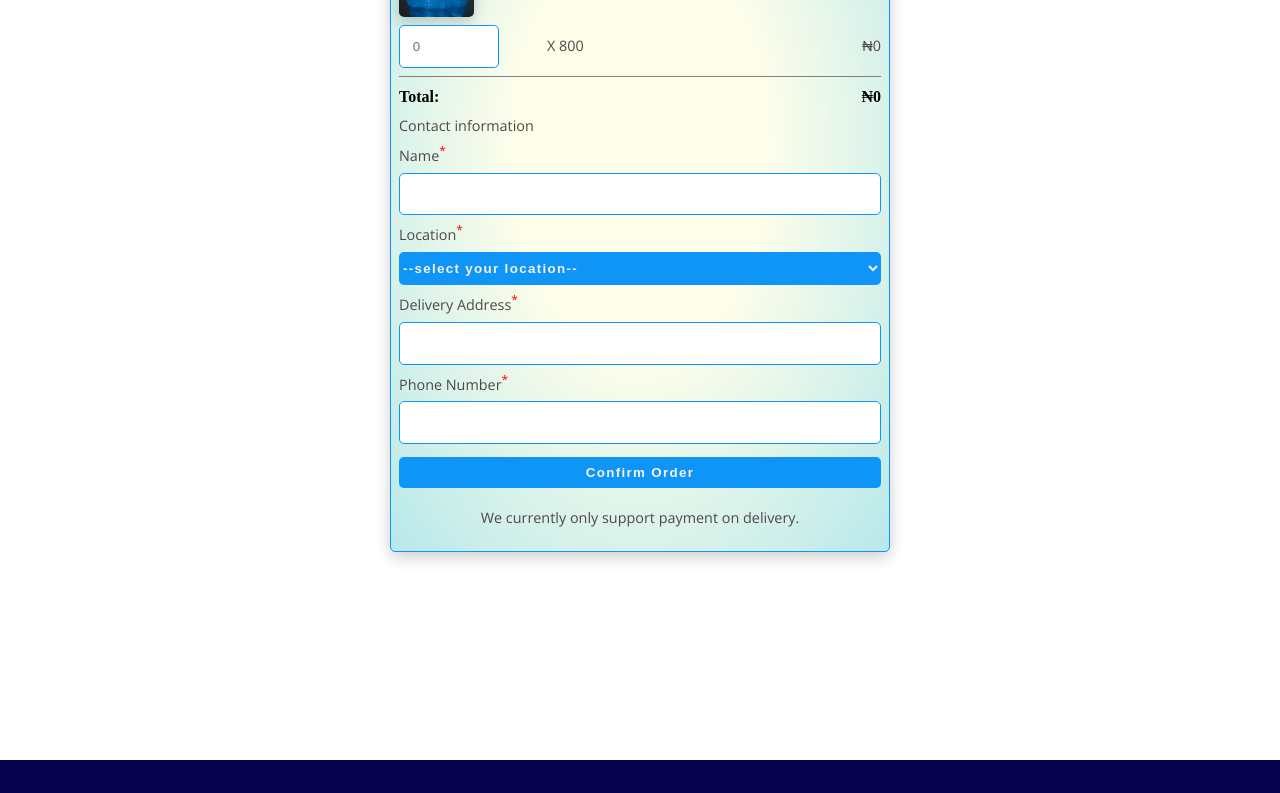
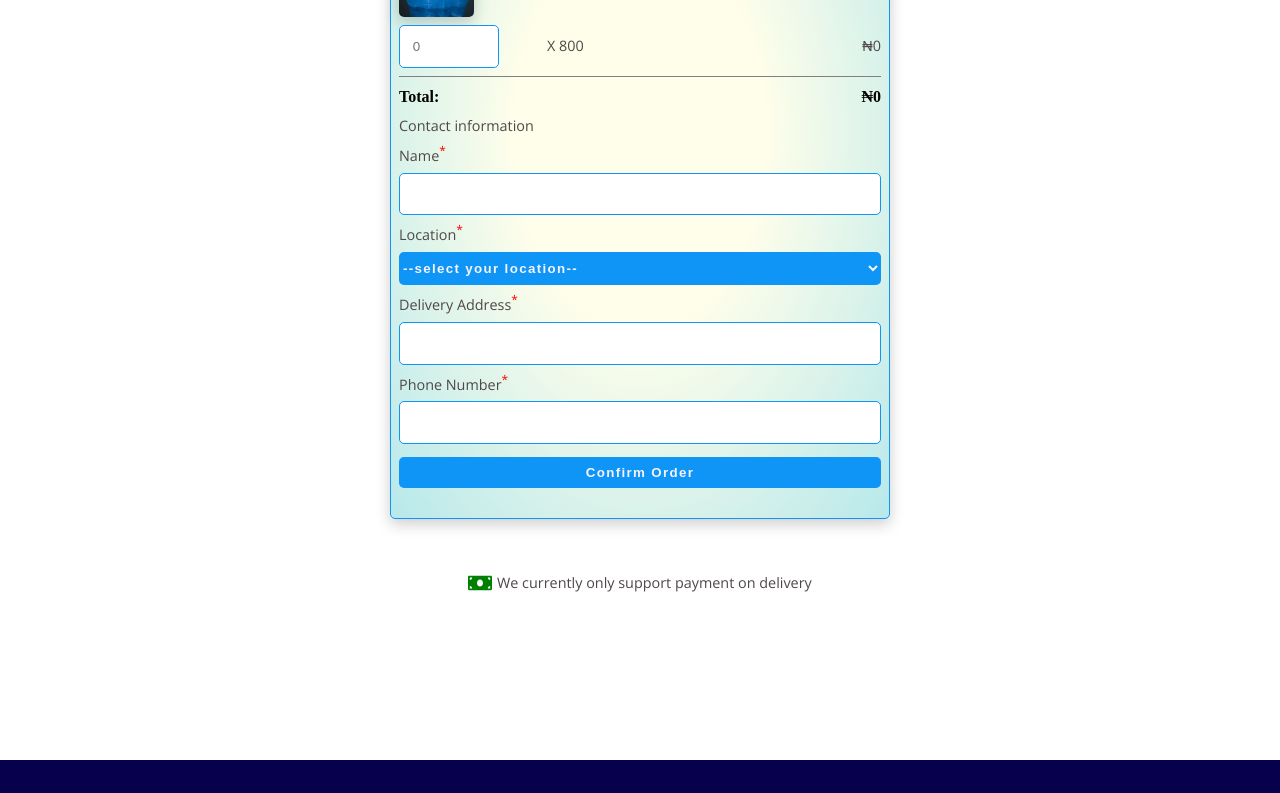
Before and after one commit to momohyusuf/suffy-water-clientSide, a React (Create React App) app: page /place-order in a window 1280 px wide. Shown: the part 376-1169 px from the top of the page. Built offline with nearby package versions, Linux system fonts and the light colour scheme; a web font is replaced by a local one; what javascript-time-ago would draw is missing.

Commit message:
new corrections made

```diff
--- a/src/components/HomePageSidebar.jsx
+++ b/src/components/HomePageSidebar.jsx
@@ -1,7 +1,7 @@
 import React from 'react';
 import { IoMdCloseCircle } from 'react-icons/io';
 import { useDispatch } from 'react-redux';
-import { useNavigate } from 'react-router-dom';
+import { NavLink, useNavigate } from 'react-router-dom';
 import { toggleSidebar } from '../features/order/orderSlice';
 
 const HomePageSidebar = () => {
@@ -23,10 +23,9 @@ const HomePageSidebar = () => {
         <p
           onClick={() => {
             dispatch(toggleSidebar(false));
-            navigate('/login');
           }}
         >
-          Log in{' '}
+          <NavLink to="/login">Log in </NavLink>
           <span
             style={{
               fontSize: '0.6rem',
@@ -39,10 +38,9 @@ const HomePageSidebar = () => {
         <p
           onClick={() => {
             dispatch(toggleSidebar(false));
-            navigate('/place-order');
           }}
         >
-          Place Order
+          <NavLink to="/place-order">Place Order</NavLink>
         </p>
       </div>
     </aside>
--- a/src/pages/place-order/PlaceOrder.jsx
+++ b/src/pages/place-order/PlaceOrder.jsx
@@ -9,6 +9,7 @@ import Alert from '../../components/Alert';
 import { useCreateOrderMutation } from '../../services/ordersApi';
 import Navbar from '../../components/navbar/Navbar';
 import HomePageSidebar from '../../components/HomePageSidebar';
+import { FaMoneyBill } from 'react-icons/fa';
 
 const PlaceOrder = () => {
   const [orderInformation, setOrderInformation] = useState({
@@ -51,6 +52,18 @@ const PlaceOrder = () => {
   // submit orderInformation to data base
 
   const handleSubmit = async () => {
+    if (
+      orderInformation.location === 'Estako-west' &&
+      orderInformation.numOfPacks
+    ) {
+      dispatch(
+        toggleAlert({
+          showAlert: true,
+          message: '75cl bottle water currently not available at Estako-west',
+        })
+      );
+      return;
+    }
     if (
       !orderInformation.name ||
       !orderInformation.deliveryAddress ||
@@ -277,11 +290,23 @@ const PlaceOrder = () => {
           <button onClick={handleSubmit} disabled={isPending}>
             {!isPending ? <span>Confirm Order</span> : <PreloaderSmall />}
           </button>
-          <p style={{ textAlign: 'center' }}>
-            {' '}
-            We currently only support payment on delivery.
-          </p>
         </form>
+        <div
+          style={{
+            display: 'flex',
+            alignItems: 'center',
+          }}
+        >
+          {' '}
+          <FaMoneyBill
+            style={{
+              fontSize: '1.5rem',
+              marginRight: '0.3rem',
+              color: 'green',
+            }}
+          />
+          <p>We currently only support payment on delivery</p>
+        </div>
       </div>
     </>
   );
```
Also changed, not shown: src/components/paystackPayment/CustomerPayment.jsx (added, +7 -0 lines).
